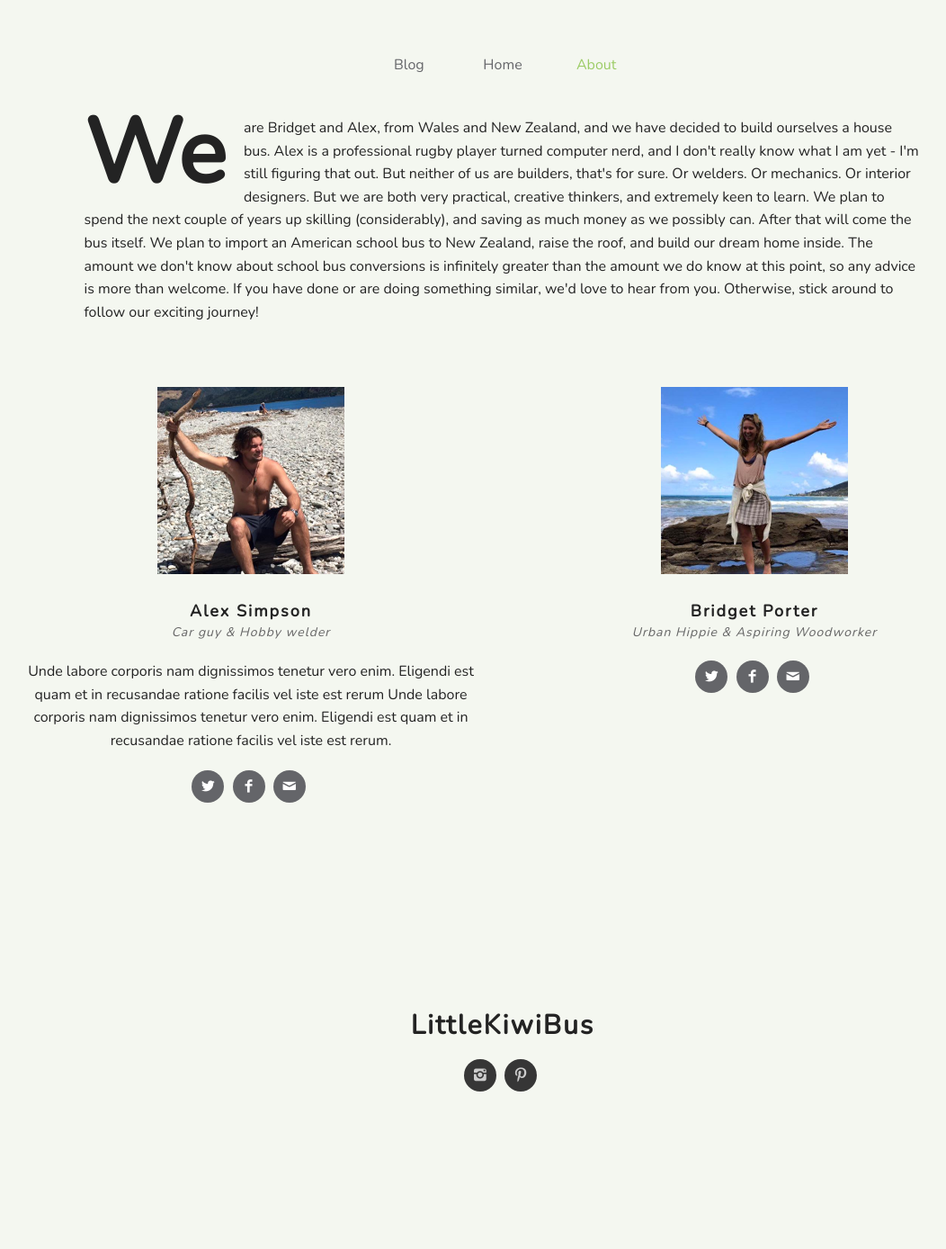
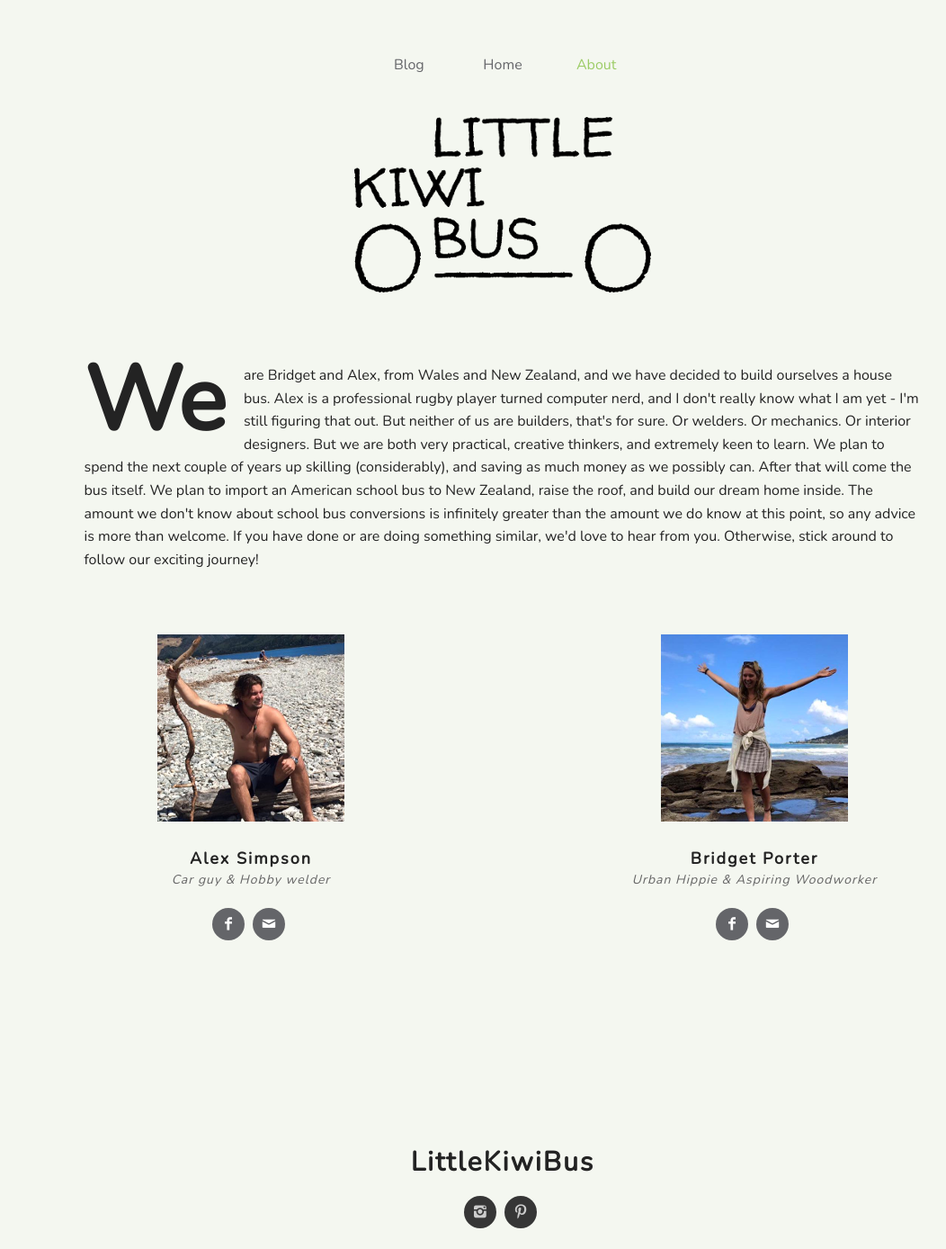
Before and after one commit to vendablefall/littlekiwibus, a Jekyll site: the page built from about.html, in a window 1280 px wide. Shown: the whole page at 90% size, without its empty margins (81-1133 px from the left). Built offline with Jekyll 4.4.1, drawn with Linux system fonts in a browser that asks for light colours; Markdown is read by kramdown in place of the engine named in the settings; before the commit the page ends 1236 px from its top, so only the background shows below that.

Commit message:
added logo to every page, also removed individual descriptions, made individual social links work

```diff
--- a/_layouts/blog.html
+++ b/_layouts/blog.html
@@ -1,7 +1,10 @@
 ---
 layout: default
 ---
-
+<div class='special-title centered-text' style="padding: 30px">
+    <img src='{{site.url}}/images/LittleKiwiBus_Logo_4.png' style='max-width:100%;'></img>
+      <div class='spacing'></div>
+    </div>
 
 <div class='full'>
   <div class='row'>
--- a/about.html
+++ b/about.html
@@ -7,16 +7,12 @@ members:
     name: Alex Simpson
     position: Car guy &amp; Hobby welder
     desc:
-      Unde labore corporis nam dignissimos tenetur vero enim. Eligendi est quam et in recusandae ratione facilis vel iste est rerum Unde labore corporis nam dignissimos tenetur vero enim. Eligendi est quam et in recusandae ratione facilis vel iste est rerum.
     socials:
-      - name: twitter
-        link: #
-        color: yellow
       - name: facebook
-        link: #
+        link: "https://www.facebook.com/ajsimpson69"
         color: yellow
       - name: mail
-        link: #
+        link: "mailto:Alex@littlekiwibus.com?Subject=Littlekiwibus%20Contact"
         color: yellow
   - image: bridgetarmsup208-208.png
     name: Bridget Porter
@@ -24,17 +20,17 @@ members:
     desc:
 
     socials:
-      - name: twitter
-        link: #
-        color: yellow
       - name: facebook
-        link: #
+        link: https://www.facebook.com/bridget.porter2
         color: yellow
       - name: mail
-        link: #
+        link: "mailto:Bridget@littlekiwibus.com?Subject=Littlekiwibus%20Contact"
         color: yellow
 ---
-
+<div class='special-title centered-text' style="padding: 30px">
+    <img src='{{site.url}}/images/LittleKiwiBus_Logo_4.png' style='max-width:100%;'></img>
+      <div class='spacing'></div>
+    </div>
 <div class=''>
   <div class='row' style="max-width:991px;margin:auto;">
     <div style="padding:30px">
--- a/blog/index.html
+++ b/blog/index.html
@@ -3,7 +3,6 @@ layout: blog
 title: Blog
 section_id: blog
 ---
-
 
 
 {% for post in paginator.posts %}
```
Also changed, not shown: 2 other files.
